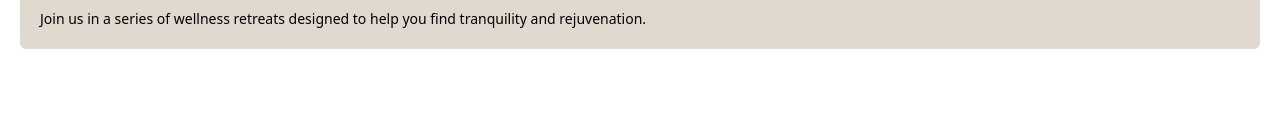
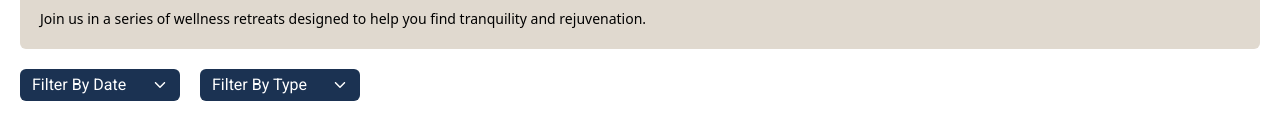
Before and after one commit to jagdish47/wellness-retrets, a React (Create React App) app: page / in a window 1280 px wide. Shown: the part 459-598 px from the top of the page. Built offline with nearby package versions, Linux system fonts and the light colour scheme.

Commit message:
create custom dropdown for resuable dropdonw as well

```diff
--- a/package.json
+++ b/package.json
@@ -12,6 +12,7 @@
     "@types/react-dom": "^18.3.0",
     "react": "^18.3.1",
     "react-dom": "^18.3.1",
+    "react-icons": "^5.2.1",
     "react-scripts": "5.0.1",
     "typescript": "^4.9.5",
     "web-vitals": "^2.1.4"
--- /dev/null
+++ b/src/components/Dropdown.tsx
@@ -0,0 +1,26 @@
+import React from "react";
+import CustomDropdown from "../hooks/CustomDropdown";
+
+interface Option {
+  value: string;
+  label: string;
+}
+
+interface CustomOptions {
+  options: Option[];
+  title: string;
+}
+
+const Dropdown: React.FC<CustomOptions> = ({ options, title }) => {
+  const handleSelect = (option: Option) => {
+    console.log("Selected option:", option);
+  };
+
+  return (
+    <div className="ml-5">
+      <CustomDropdown options={options} onSelect={handleSelect} title={title} />
+    </div>
+  );
+};
+
+export default Dropdown;
--- /dev/null
+++ b/src/hooks/CustomDropdown.tsx
@@ -0,0 +1,79 @@
+import React, { useState, useEffect, useRef } from "react";
+import { IoIosArrowDown, IoIosArrowUp } from "react-icons/io";
+
+interface Option {
+  value: string;
+  label: string;
+}
+
+interface CustomDropdownProps {
+  options: Option[];
+  onSelect: (option: Option) => void;
+  title: string;
+}
+
+const CustomDropdown: React.FC<CustomDropdownProps> = ({
+  options,
+  onSelect,
+  title,
+}) => {
+  const [isOpen, setIsOpen] = useState<boolean>(false);
+  const [selectedOption, setSelectedOption] = useState<Option | null>(null);
+  const dropdownRef = useRef<HTMLDivElement>(null);
+
+  const toggleDropdown = () => {
+    setIsOpen(!isOpen);
+  };
+
+  const handleOptionClick = (option: Option) => {
+    setSelectedOption(option);
+    setIsOpen(false);
+    onSelect(option);
+  };
+
+  const handleClickOutside = (event: MouseEvent) => {
+    if (
+      dropdownRef.current &&
+      !dropdownRef.current.contains(event.target as Node)
+    ) {
+      setIsOpen(false);
+    }
+  };
+
+  useEffect(() => {
+    document.addEventListener("mousedown", handleClickOutside);
+    return () => {
+      document.removeEventListener("mousedown", handleClickOutside);
+    };
+  }, []);
+
+  return (
+    <div>
+      <div
+        onClick={toggleDropdown}
+        className="flex items-center justify-between w-40 bg-[#1B3252] rounded-md py-1 px-3 cursor-pointer "
+      >
+        <h2 className="text-[#FFFFFF] font-roboto mr-2">{title}</h2>
+        {isOpen ? (
+          <IoIosArrowUp color="#FFFFFF" />
+        ) : (
+          <IoIosArrowDown color="#FFFFFF" />
+        )}
+      </div>
+
+      {isOpen && (
+        <div className="w-40">
+          {options.map((option, idx) => (
+            <div key={idx} className="bg-[#1B3252]">
+              <h1 className="p-1 pl-2 border border-gray-400 text-[#FFFFFF] text-sm font-mono cursor-pointer bg-[#1B3252]">
+                {option.value}
+              </h1>
+            </div>
+          ))}
+        </div>
+      )}
+    </div>
+  );
+};
+
+export default CustomDropdown;
--- a/src/pages/Homepage.tsx
+++ b/src/pages/Homepage.tsx
@@ -1,10 +1,28 @@
 import Header from "../components/Header";
 import Banner from "../components/Banner";
+import Dropdown from "../components/Dropdown";
+
+interface Option {
+  value: string;
+  label: string;
+}
+
+const options: Option[] = [
+  { value: "account-settings", label: "Account settings" },
+  { value: "support", label: "Support" },
+  { value: "license", label: "License" },
+  { value: "sign-out", label: "Sign out" },
+];
+
 const Homepage = () => {
   return (
     <div>
       <Header />
       <Banner />
+      <div className="flex">
+        <Dropdown options={options} title={"Filter By Date"} />
+        <Dropdown options={options} title={"Filter By Type"} />
+      </div>
     </div>
   );
 };
```
Also changed, not shown: 1 other file (tests, documents, lock files or other folders).
